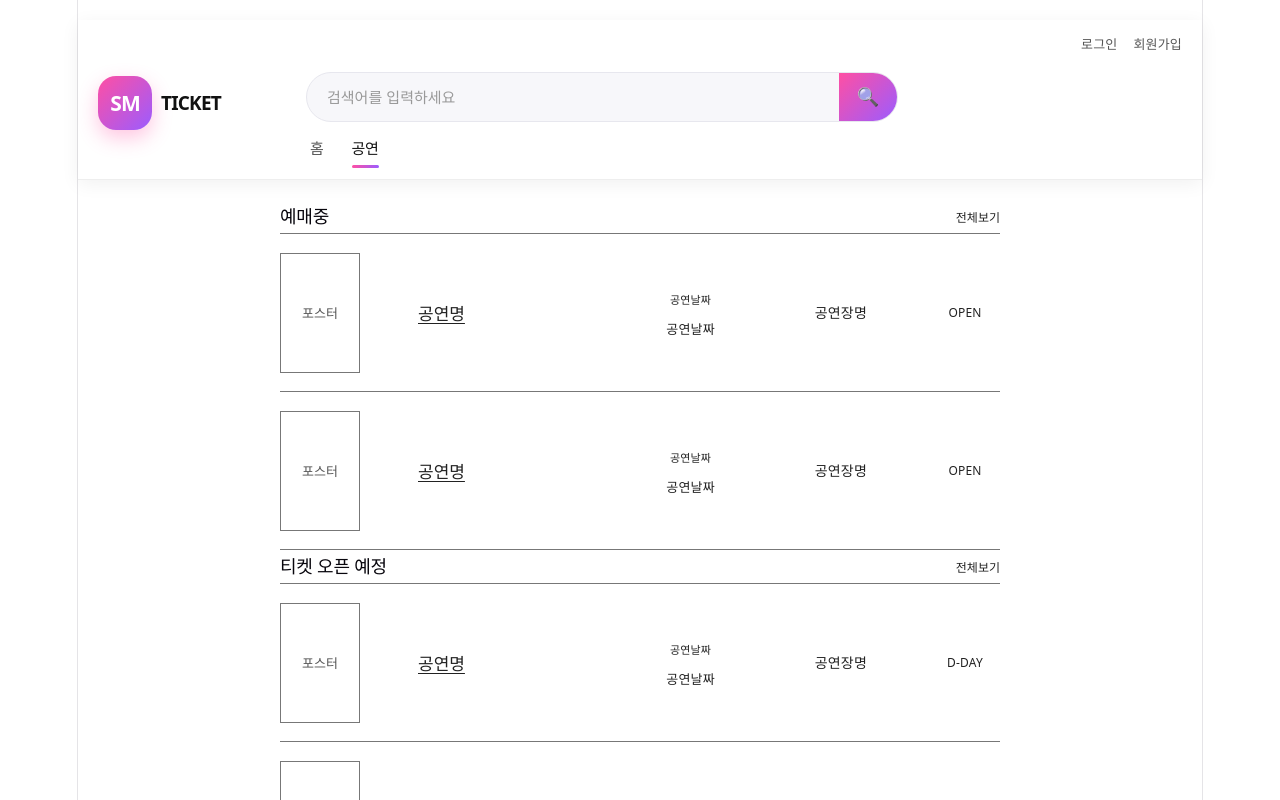
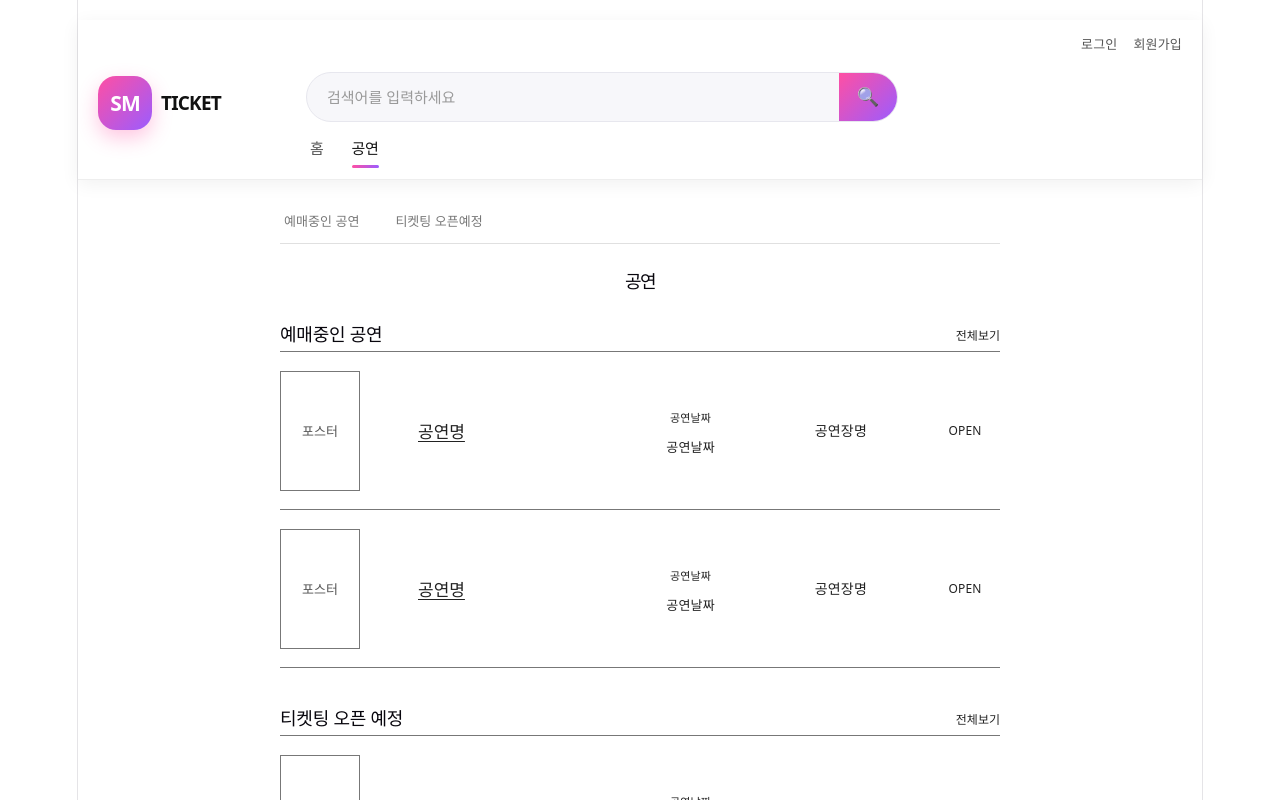
Before and after one commit to choda1510-user/smu8-ticket, a React (Vite) app in the folder frontend/: page /concerts in a window 1280 px wide. Shown: the top 800 px of the page. Built offline with nearby package versions, Linux system fonts and the light colour scheme.

Commit message:
Add: 페이지 UI 작업 중
공연목록 수정완료

```diff
--- a/frontend/src/pages/ConcertListPage.tsx
+++ b/frontend/src/pages/ConcertListPage.tsx
@@ -90,6 +90,10 @@ function ConcertListPage() {
 
     const filter = searchParams.get("filter");
 
+    const isOpenFilter = filter === "open";
+    const isUpcomingFilter = filter === "upcoming";
+    const isMainPage = !filter;
+
     const handleConcertClick = (concertId: number) => {
         navigate(`/concerts/${concertId}`);
     };
@@ -110,37 +114,9 @@ function ConcertListPage() {
         navigate("/concerts?filter=upcoming");
     };
 
-    const isOpenFilter = filter === "open";
-    const isUpcomingFilter = filter === "upcoming";
-    const isMainPage = !filter;
-
     return (
         <section style={styles.page}>
-            {isMainPage && (
-                <>
-                    <ConcertSection
-                        title="예매중"
-                        concerts={openConcertList.slice(0, 2)}
-                        showMoreButton
-                        onMoreClick={handleOpenConcertMoreClick}
-                        onConcertClick={handleConcertClick}
-                    />
-
-                    <ConcertSection
-                        title="티켓 오픈 예정"
-                        concerts={upcomingConcertList.slice(0, 2)}
-                        showMoreButton
-                        onMoreClick={handleUpcomingConcertMoreClick}
-                        onConcertClick={handleConcertClick}
-                    />
-                </>
-            )}
-
-            {(isOpenFilter || isUpcomingFilter) && (
-                <>
             <section style={styles.categoryBox}>
-                        <h1 style={styles.categoryTitle}>공연</h1>
-
                 <div style={styles.tabMenu}>
                     <button
                         type="button"
@@ -166,7 +142,29 @@ function ConcertListPage() {
                         티켓팅 오픈예정
                     </button>
                 </div>
+
+                <h1 style={styles.categoryTitle}>공연</h1>
             </section>
+
+            {isMainPage && (
+                <>
+                    <ConcertSection
+                        title="예매중인 공연"
+                        concerts={openConcertList.slice(0, 2)}
+                        showMoreButton
+                        onMoreClick={handleOpenConcertMoreClick}
+                        onConcertClick={handleConcertClick}
+                    />
+
+                    <ConcertSection
+                        title="티켓팅 오픈 예정"
+                        concerts={upcomingConcertList.slice(0, 2)}
+                        showMoreButton
+                        onMoreClick={handleUpcomingConcertMoreClick}
+                        onConcertClick={handleConcertClick}
+                    />
+                </>
+            )}
 
             {isOpenFilter && (
                 <>
@@ -187,7 +185,7 @@ function ConcertListPage() {
             {isUpcomingFilter && (
                 <>
                     <ConcertSection
-                                title="티켓 오픈 예정"
+                        title="티켓팅 오픈 예정"
                         concerts={upcomingConcertList}
                         showMoreButton={false}
                         onMoreClick={handleUpcomingConcertMoreClick}
@@ -197,8 +195,6 @@ function ConcertListPage() {
                     <div style={styles.paginationArea}>
                         <BottomPaginationBar />
                     </div>
-                        </>
-                    )}
                 </>
             )}
         </section>
@@ -292,14 +288,7 @@ const styles: Record<string, CSSProperties> = {
 
     categoryBox: {
         width: "100%",
-        borderBottom: "1px solid #e0e0e0",
         marginBottom: "24px",
-    },
-
-    categoryTitle: {
-        margin: "0 0 18px",
-        fontSize: "16px",
-        fontWeight: 500,
     },
 
     tabMenu: {
@@ -307,6 +296,8 @@ const styles: Record<string, CSSProperties> = {
         display: "flex",
         alignItems: "center",
         gap: "28px",
+        borderBottom: "1px solid #e0e0e0",
+        boxSizing: "border-box",
     },
 
     tabButton: {
@@ -326,9 +317,15 @@ const styles: Record<string, CSSProperties> = {
         fontWeight: 600,
     },
 
+    categoryTitle: {
+        margin: "24px 0 18px",
+        fontSize: "18px",
+        fontWeight: 700,
+    },
+
     section: {
         width: "100%",
-        marginBottom: "0",
+        marginBottom: "34px",
     },
 
     sectionHeader: {
```
Lines whose indentation alone changed are shown as unchanged.
